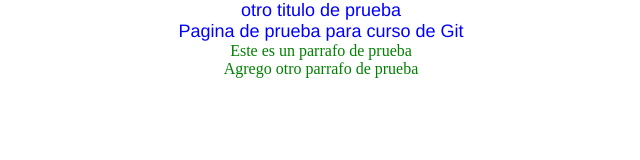
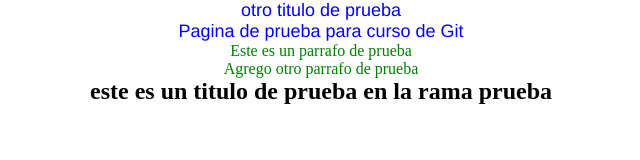
Before and after one commit to JOVANNYAC/pagina-curso-git, a plain HTML site: page index.html in a window 1280 px wide. Shown: the whole page, without its empty margins (319-959 px from the left). Drawn offline with Linux system fonts and the light colour scheme.

Commit message:
se agrega h2

```diff
--- a/index.html
+++ b/index.html
@@ -11,6 +11,6 @@
     <h1>Pagina de prueba para curso de Git</h1>
     <p>Este es un parrafo de prueba</p>
     <p>Agrego otro parrafo de prueba</p>
-
+    <H2>este es un titulo de prueba en la rama prueba</H2>
 </body>
 </html>
```
